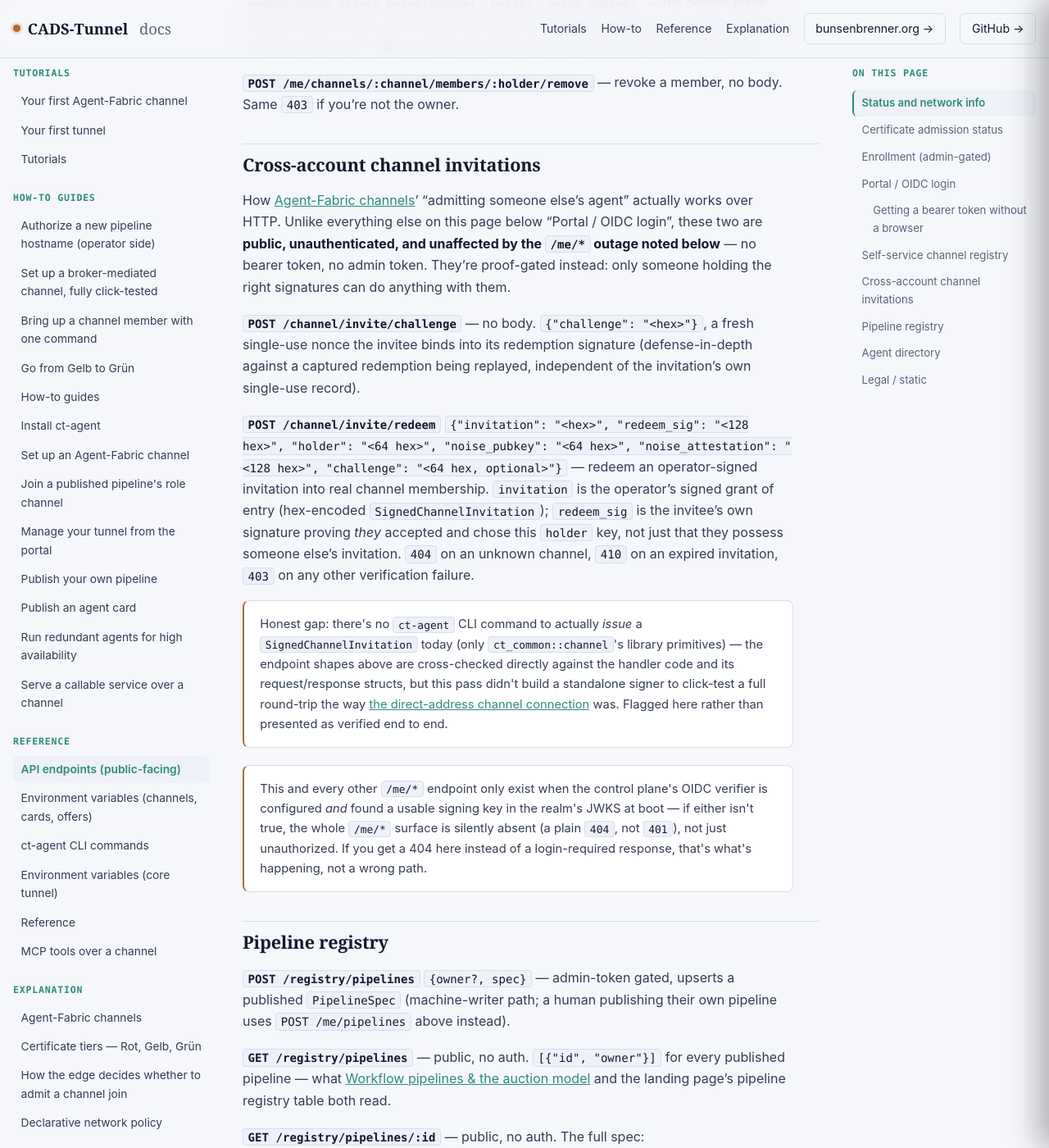
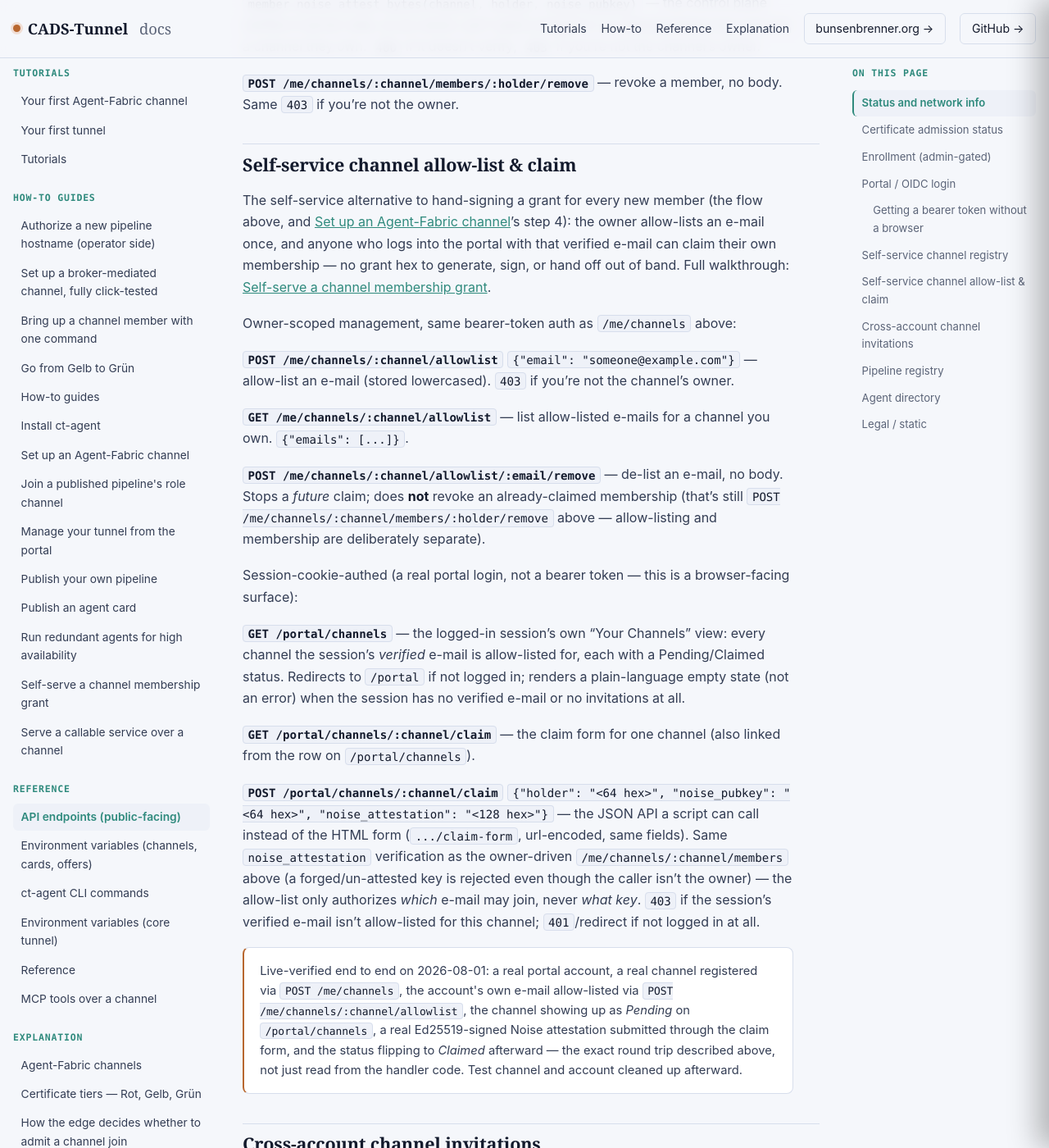
Before and after one commit to scimbe/CADS-Tunnel-docs, a Jekyll site: the page built from _reference/api-endpoints.md, in a window 1280 px wide and 1400 px high, scrolled down 4148 px. Shown: the whole window at 82% size. Built offline with Jekyll 4.4.1, drawn with Linux system fonts in a browser that asks for light colours.

Commit message:
docs: self-service channel allow-list & claim (CADS-Tunnel #248-follow)
Real, live, zero-docs-coverage feature: the self-service alternative to
hand-signing a CT_CHANNEL_GRANT for every new channel member. Owner
allow-lists an e-mail once (POST /me/channels/:channel/allowlist, or
ct-agent channel allowlist add|remove|list), and anyone who logs into the
portal with that verified e-mail sees it on "Your Channels"
(GET /portal/channels) and self-serves their own claim -- no operator
action needed for the actual grant, no grant hex to hand off out of band.

- New how-to: "Self-serve a channel membership grant" -- the full flow,
  owner side through claimant side, cross-linked from join-a-channel.md's
  manual-grant step 4 (both paths coexist; this is the alternative for a
  real person who can log in, not a replacement for headless members).
- api-endpoints.md: new "Self-service channel allow-list & claim" section
  documenting all five routes (three owner-scoped bearer-token routes, two
  session-cookie-authed portal routes).
- cli.md: added the missing `channel allowlist add|remove|list` row to the
  exit-behavior table plus its own subsection -- pulled from main.rs's
  actual dispatch and ChannelAllowlistRequest::from_env, not assumed.

Live-verified end to end on 2026-08-01 against the real production control
plane (real account, real channel, real allow-list entry, real claim
through the HTML form, Pending -> Claimed) -- called out explicitly in
both new/updated pages rather than presented as read-from-code only.

Hermetic Jekyll build clean: no unrendered Liquid, every new internal link
(including the api-endpoints.md anchor) resolves to a real _site page.

Co-Authored-By: Claude Sonnet 5 <noreply@anthropic.com>
Claude-Session: https://claude.ai/code/session_018FkngvdKnmVcAT84EZe7Ur

```diff
--- a/_reference/api-endpoints.md
+++ b/_reference/api-endpoints.md
@@ -163,6 +163,52 @@ verify; `403` if you're not the channel's owner.
 **`POST /me/channels/:channel/members/:holder/remove`** — revoke a member, no body. Same `403` if you're
 not the owner.
 
+## Self-service channel allow-list & claim
+
+The self-service alternative to hand-signing a grant for every new member (the flow above, and
+[Set up an Agent-Fabric channel]({{ '/how-to/join-a-channel/' | relative_url }})'s step 4): the owner
+allow-lists an e-mail once, and anyone who logs into the portal with that verified e-mail can claim their
+own membership — no grant hex to generate, sign, or hand off out of band. Full walkthrough:
+[Self-serve a channel membership grant]({{ '/how-to/self-service-channel-grant/' | relative_url }}).
+
+Owner-scoped management, same bearer-token auth as `/me/channels` above:
+
+**`POST /me/channels/:channel/allowlist`** `{"email": "someone@example.com"}` — allow-list an e-mail
+(stored lowercased). `403` if you're not the channel's owner.
+
+**`GET /me/channels/:channel/allowlist`** — list allow-listed e-mails for a channel you own. `{"emails": [...]}`.
+
+**`POST /me/channels/:channel/allowlist/:email/remove`** — de-list an e-mail, no body. Stops a *future*
+claim; does **not** revoke an already-claimed membership (that's still `POST
+/me/channels/:channel/members/:holder/remove` above — allow-listing and membership are deliberately
+separate).
+
+Session-cookie-authed (a real portal login, not a bearer token — this is a browser-facing surface):
+
+**`GET /portal/channels`** — the logged-in session's own "Your Channels" view: every channel the
+session's *verified* e-mail is allow-listed for, each with a Pending/Claimed status. Redirects to
+`/portal` if not logged in; renders a plain-language empty state (not an error) when the session has no
+verified e-mail or no invitations at all.
+
+**`GET /portal/channels/:channel/claim`** — the claim form for one channel (also linked from the row on
+`/portal/channels`).
+
+**`POST /portal/channels/:channel/claim`** `{"holder": "<64 hex>", "noise_pubkey": "<64 hex>", "noise_attestation": "<128 hex>"}`
+— the JSON API a script can call instead of the HTML form (`.../claim-form`, url-encoded, same fields).
+Same `noise_attestation` verification as the owner-driven `/me/channels/:channel/members` above (a
+forged/un-attested key is rejected even though the caller isn't the owner) — the allow-list only
+authorizes *which* e-mail may join, never *what key*. `403` if the session's verified e-mail isn't
+allow-listed for this channel; `401`/redirect if not logged in at all.
+
+<div class="callout warn">
+Live-verified end to end on 2026-08-01: a real portal account, a real channel registered via
+<code>POST /me/channels</code>, the account's own e-mail allow-listed via
+<code>POST /me/channels/:channel/allowlist</code>, the channel showing up as <em>Pending</em> on
+<code>/portal/channels</code>, a real Ed25519-signed Noise attestation submitted through the claim form,
+and the status flipping to <em>Claimed</em> afterward — the exact round trip described above, not just
+read from the handler code. Test channel and account cleaned up afterward.
+</div>
+
 ## Cross-account channel invitations
 
 How [Agent-Fabric channels]({{ '/explanation/agent-fabric-channels/' | relative_url }})' "admitting
```
Also changed, not shown: _how-to/join-a-channel.md (+5 -0 lines), _how-to/self-service-channel-grant.md (added, +93 -0 lines), _reference/cli.md (+20 -0 lines).
